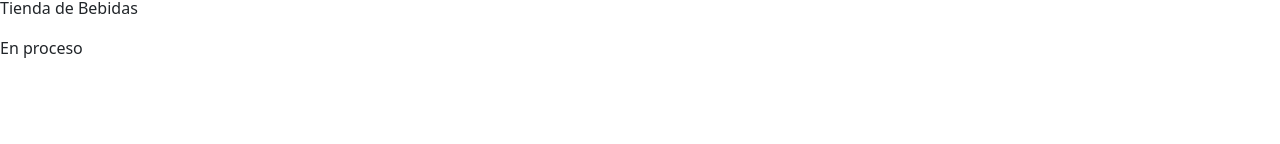
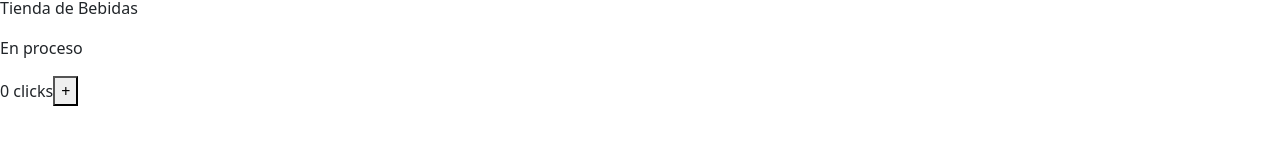
Before and after one commit to gabenju/ProyectoReact, a React (Create React App) app: page / in a window 1280 px wide. Shown: the part 180-324 px from the top of the page. Built offline with nearby package versions, Linux system fonts and the light colour scheme.

Commit message:
Creando Landing y contador

```diff
--- a/src/App.js
+++ b/src/App.js
@@ -2,6 +2,7 @@ import './App.css';
 import NavBar from './components/NavBar';
 import 'bootstrap/dist/css/bootstrap.min.css';
 import ItemListContainer from './components/ItemListContainer';
+import Contador from './components/Contador';
 
 
 function App() {
@@ -10,10 +11,13 @@ function App() {
   return (
     <div>
     <NavBar />
+    <h1> Proyecto E-Commerce </h1>
+    <ItemListContainer saludo={saludo} greeting='En proceso'/>
 
-    <h1> Proyecto E-Commerce </h1>
 
-    <ItemListContainer saludo={saludo} greeting='En proceso'/>
+    <Contador />
+
+
     </div>
   );
 }
--- a/src/components/CartWidget.jsx
+++ b/src/components/CartWidget.jsx
@@ -1,4 +1,4 @@
-import React from 'react'
+import React, { useState } from 'react'
 
 const CartWidget = ({counter}) => {
   return (
--- /dev/null
+++ b/src/components/Contador.jsx
@@ -0,0 +1,15 @@
+import React, {useState, useEffect} from 'react'
+
+const Contador = () => {
+  const [counter, setCounter] = useState (0)
+  return (
+    <div>
+      <span>{counter} clicks</span>
+      <button onClick={() =>{
+        setCounter(counter + 1)
+      } }>+</button>
+    </div>
+  )
+}
+
+export default Contador
```
